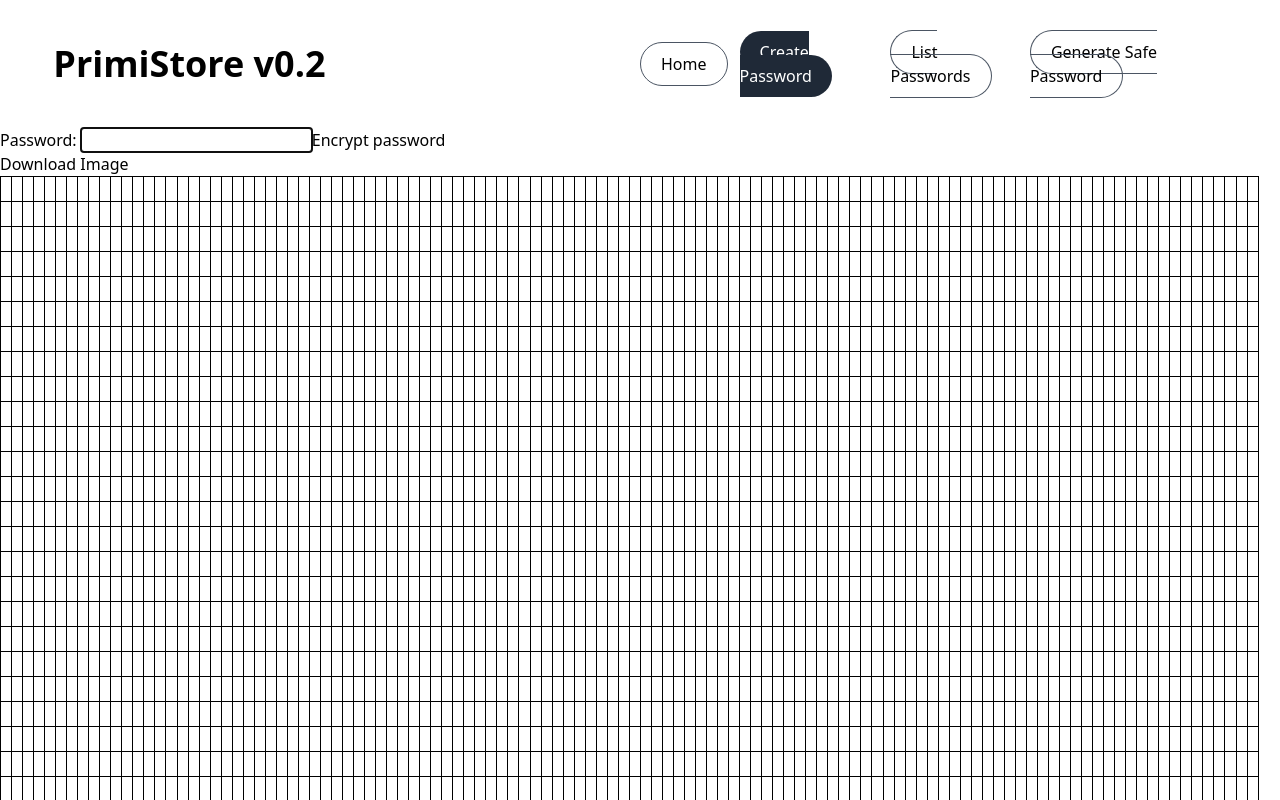
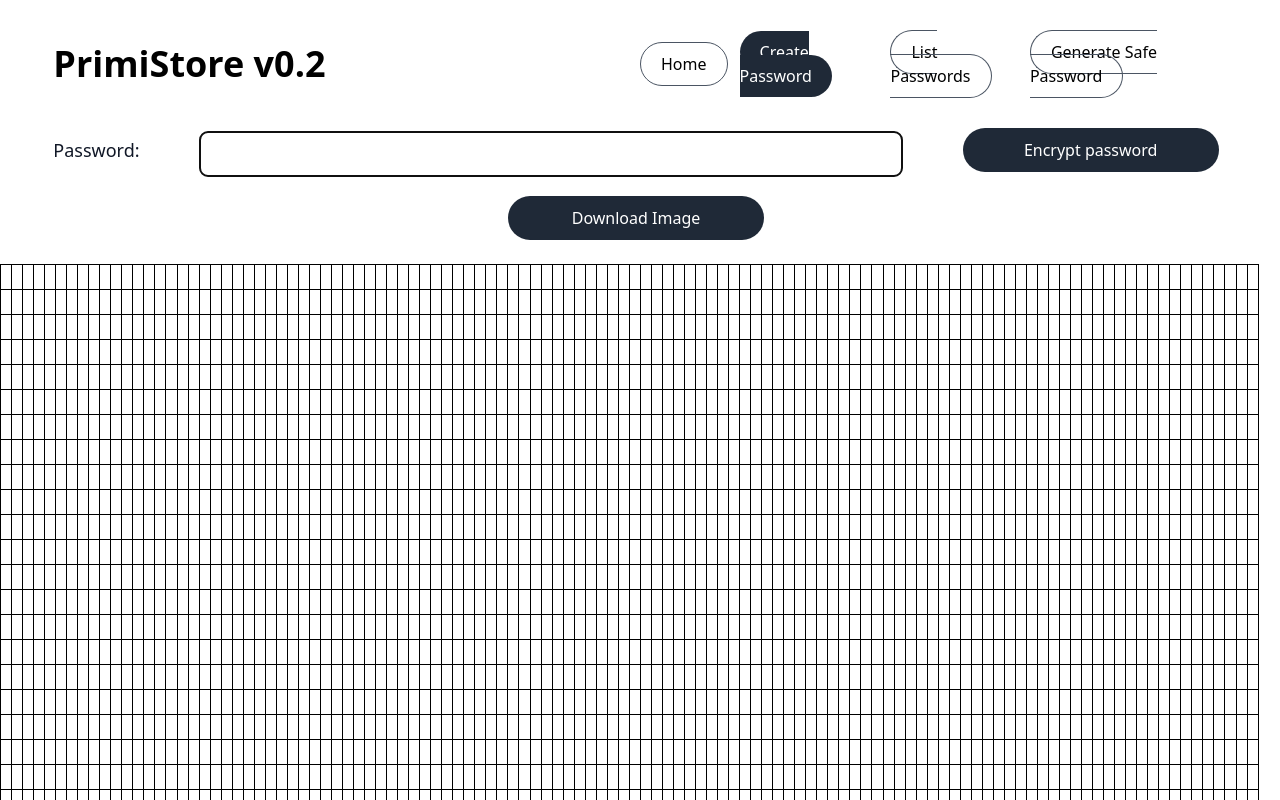
Before and after one commit to frankhart2018/primistore, a React (Create React App) app in the folder frontend/: page /password/encrypt/1 in a window 1280 px wide. Shown: the top 800 px of the page. Built offline with nearby package versions, Linux system fonts and the light colour scheme; no server answers.

Commit message:
UI improvement for encrypt and decrypt pages

```diff
--- a/frontend/src/components/pages/DecryptPassword/DecryptPassword.js
+++ b/frontend/src/components/pages/DecryptPassword/DecryptPassword.js
@@ -24,32 +24,52 @@ const DecryptPassword = () => {
   return (
     <div>
       <NavBar />
-      <br />
-      <label for="pms-path">PMS file:</label>
+      <div className="flex flex-row w-11/12 mx-auto justify-between items-center mb-8">
+        <label
+          className="mb-2 text-lg font-medium text-gray-900 capitalize"
+          htmlFor="pms-path"
+        >
+          PMS file:
+        </label>
         <input
           type="file"
+          className="bg-transparent border border-gray-950 text-gray-900 text-md rounded-lg block w-3/5 p-2.5"
           id="pms-file"
           onChange={(e) => setPmsFile(e.target.files[0])}
         />
-      <button onClick={() => decryptData()}>Decrypt</button>
+        <button
+          className="text-white bg-gray-800 hover:bg-gray-900 focus:outline-none focus:ring-4 focus:ring-gray-300 font-medium rounded-full w-64 text-md px-5 py-2.5 me-2 mb-2"
+          onClick={() => decryptData()}
+        >
+          Decrypt
+        </button>
+      </div>
 
-      <p>
-        <strong>Decrypted data: </strong>
+      <div className="w-11/12 mx-auto">
+        <p className="capitalize text-xl font-bold text-center mb-8">
+          Decrypted Data
+        </p>
+        <table className="border-none w-1/3 mx-auto">
+          <tbody>
             {decryptedData.length > 0 ? (
-          <p>
-            <strong>Data:</strong> {decryptedData}
-          </p>
+              <tr className="border-none">
+                <td className="border-none font-semibold text-lg">Data:</td>
+                <td className="border-none">{decryptedData}</td>
+              </tr>
             ) : (
               <></>
             )}
             {rawData.length > 0 ? (
-          <p>
-            <strong>Raw:</strong> {rawData}
-          </p>
+              <tr className="border-none">
+                <td className="border-none font-semibold text-lg">Raw:</td>
+                <td className="border-none">{rawData}</td>
+              </tr>
             ) : (
               <></>
             )}
-      </p>
+          </tbody>
+        </table>
+      </div>
     </div>
   );
 };
--- a/frontend/src/components/pages/EncryptPassword/EncryptPassword.js
+++ b/frontend/src/components/pages/EncryptPassword/EncryptPassword.js
@@ -52,19 +52,34 @@ const EncryptPassword = () => {
   return (
     <div>
       <NavBar />
-      <div>
-        <label for="password">Password: </label>
+      <div className="flex flex-row w-11/12 mx-auto justify-between items-center mb-4">
+        <label
+          className="mb-2 text-lg font-medium text-gray-900 capitalize"
+          htmlFor="password"
+        >
+          Password:{" "}
+        </label>
         <input
           type="password"
+          className="bg-transparent border border-gray-950 text-gray-900 text-md rounded-lg block w-3/5 p-2.5"
           id="password"
           value={password}
           onChange={(e) => setPassword(e.target.value)}
           autoFocus
         />
-        <button onClick={() => encryptData()}>Encrypt password</button>
+        <button
+          className="text-white bg-gray-800 hover:bg-gray-900 focus:outline-none focus:ring-4 focus:ring-gray-300 font-medium rounded-full w-64 text-md px-5 py-2.5 me-2 mb-2"
+          onClick={() => encryptData()}
+        >
+          Encrypt password
+        </button>
       </div>
-      <div>
-        <button onClick={() => handleDownloadImage(uuid)} id="download-image">
+      <div className="text-center mb-4">
+        <button
+          className="text-white bg-gray-800 hover:bg-gray-900 focus:outline-none focus:ring-4 focus:ring-gray-300 font-medium rounded-full w-64 text-md px-5 py-2.5 me-2 mb-2"
+          onClick={() => handleDownloadImage(uuid)}
+          id="download-image"
+        >
           Download Image
         </button>
       </div>
--- a/frontend/src/components/pages/ListPasswords/ListPasswords.js
+++ b/frontend/src/components/pages/ListPasswords/ListPasswords.js
@@ -106,7 +106,7 @@ const ListPasswords = () => {
     <div>
       <NavBar />
       <div className="w-5/6 mx-auto">
-        <div className="w-1/2 mx-auto py-8 flex flex-col justify-center items-center mb-10 border border-red-600">
+        <div className="w-1/2 mx-auto px-4 py-8 flex flex-col justify-center items-center mb-10 border border-red-600">
           <p className="text-xl font-bold tracking-widest uppercase">
             Legend
           </p>
```
Lines whose indentation alone changed are shown as unchanged.
